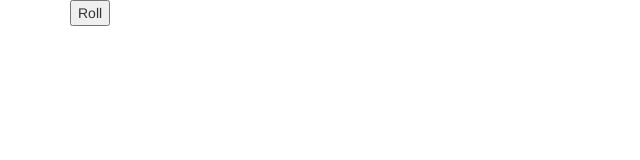
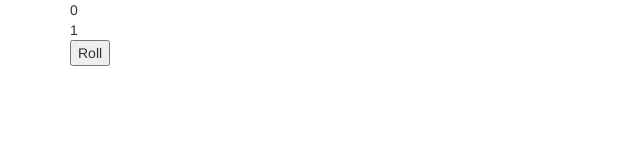
Before and after one commit to KWLEvans/gentile-dreidel, a plain HTML site: page index.html in a window 1280 px wide. Both pictures are taken after a click on the button "Roll". Shown: the whole page, without its empty margins (0-640 px from the left). Drawn offline with Linux system fonts and the light colour scheme.

Commit message:
add basic front-end interface and meet spec 3

```diff
--- a/index.html
+++ b/index.html
@@ -14,7 +14,7 @@
       </div>
       <div id="dice-roll">
       </div>
-      <button>Roll</button>
+      <button id="roll-button">Roll</button>
     </div>
   </body>
 </html>
--- a/js/scripts.js
+++ b/js/scripts.js
@@ -5,12 +5,23 @@ var currentScore = 0;
 
 function rollDie() {
   var roll =  Math.floor(Math.random() * 6) + 1;
-  currentScore += roll;
+  if (roll === 1) {
+    currentScore = 0;
+  } else {
+    currentScore += roll;
+  }
   return roll;
-
 }
 
 
 /////////////////////
 //Front-End
 /////////////////////
+
+$(function() {
+  $("#roll-button").click(function() {
+    var roll = rollDie();
+    $("#dice-roll").text(roll);
+    $("#current-score").text(currentScore);
+  });
+});
```
